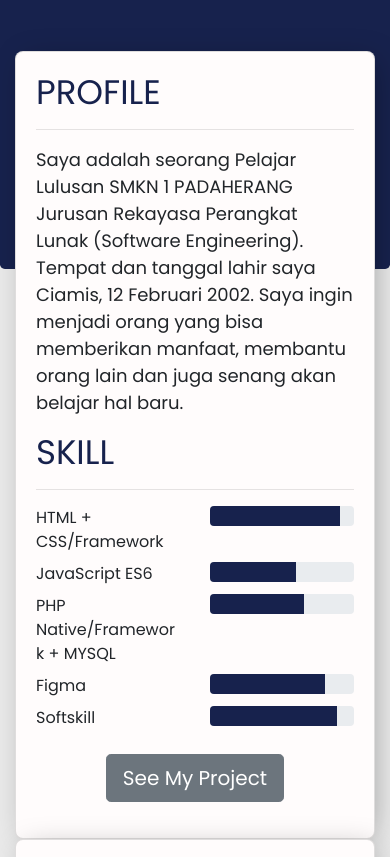
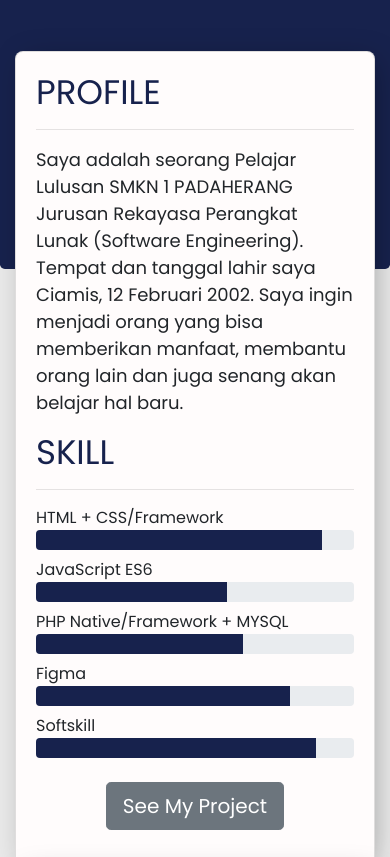
Before and after one commit to Ryandinulfatah12/cv, a plain HTML site: page index.html in a window 390 px wide. Shown: the part 231-1088 px from the top of the page. Drawn offline with nearby package versions, Linux system fonts and the light colour scheme.

Commit message:
Update index.html

```diff
--- a/index.html
+++ b/index.html
@@ -42,10 +42,10 @@
                 <h5 class="card-title">SKILL</h5>
                 <hr>
                 <div class="row pb-2">
-                  <div class="col-6">
+                  <div class="col-md-6">
                     HTML + CSS/Framework
                   </div>
-                  <div class="col-6">
+                  <div class="col-md-6">
                     <div class="progress" style="height: 20px;">
                       <div class="progress-bar" role="progressbar" style="width: 90%;" aria-valuenow="90" aria-valuemin="0" aria-valuemax="100"></div>
                     </div>
@@ -53,10 +53,10 @@
                 </div>
 
                 <div class="row pb-2">
-                  <div class="col-6">
+                  <div class="col-md-6">
                     JavaScript ES6
                   </div>
-                  <div class="col-6">
+                  <div class="col-md-6">
                     <div class="progress" style="height: 20px;">
                       <div class="progress-bar" role="progressbar" style="width: 60%;" aria-valuenow="60" aria-valuemin="0" aria-valuemax="100"></div>
                     </div>
@@ -64,10 +64,10 @@
                 </div>
 
                 <div class="row pb-2">
-                  <div class="col-6">
+                  <div class="col-md-6">
                     PHP Native/Framework + MYSQL
                   </div>
-                  <div class="col-6">
+                  <div class="col-md-6">
                     <div class="progress" style="height: 20px;">
                       <div class="progress-bar" role="progressbar" style="width: 65%;" aria-valuenow="65" aria-valuemin="0" aria-valuemax="100"></div>
                     </div>
@@ -75,10 +75,10 @@
                 </div>
 
                 <div class="row pb-2">
-                  <div class="col-6">
+                  <div class="col-md-6">
                     Figma
                   </div>
-                  <div class="col-6">
+                  <div class="col-md-6">
                     <div class="progress" style="height: 20px;">
                       <div class="progress-bar" role="progressbar" style="width: 80%;" aria-valuenow="80" aria-valuemin="0" aria-valuemax="100"></div>
                     </div>
@@ -86,10 +86,10 @@
                 </div>
 
                 <div class="row pb-2">
-                  <div class="col-6">
+                  <div class="col-md-6">
                     Softskill
                   </div>
-                  <div class="col-6">
+                  <div class="col-md-6">
                     <div class="progress" style="height: 20px;">
                       <div class="progress-bar" role="progressbar" style="width: 88%;" aria-valuenow="88" aria-valuemin="0" aria-valuemax="100"></div>
                     </div>
```
